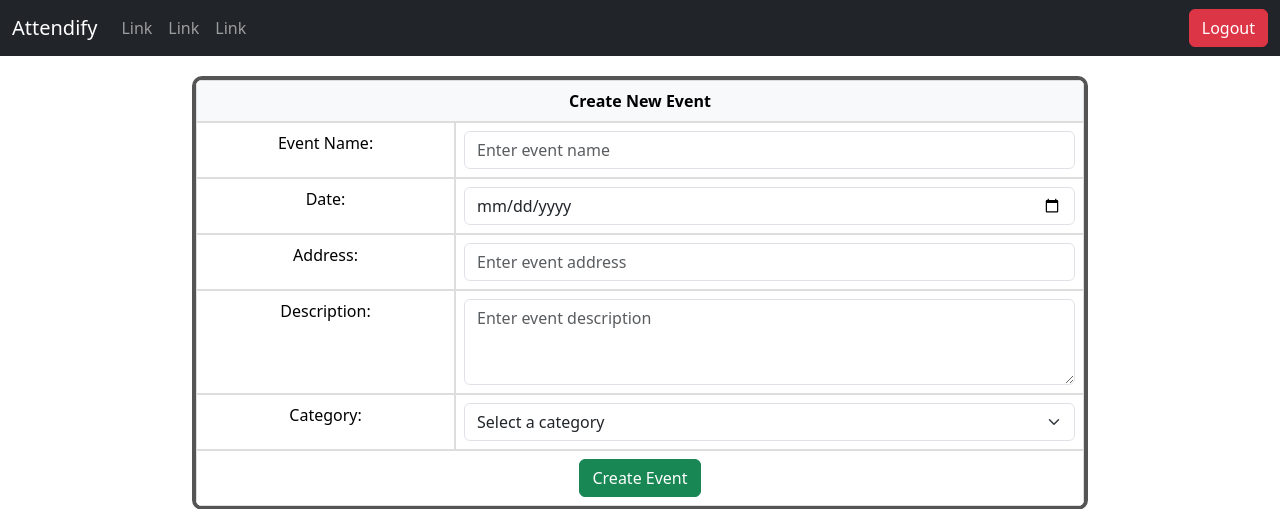
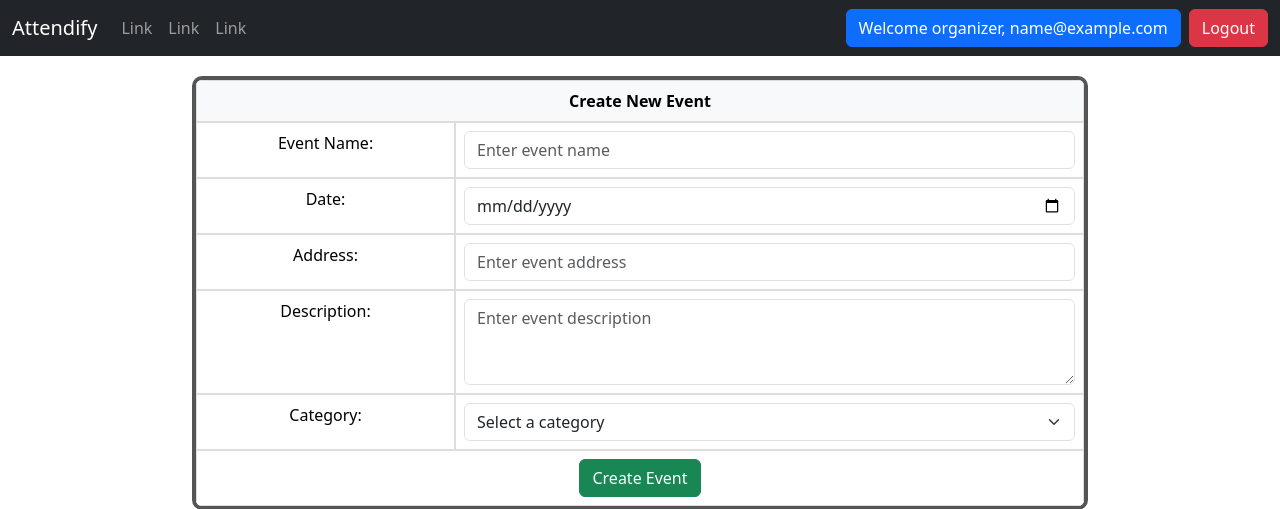
Before and after one commit to jhartne12/attendify, a PHP site: page /event.php in a window 1280 px wide. Shown: the top 509 px of the page. Run offline with PHP 8.4, Linux system fonts and the light colour scheme; the visitor is signed in with stand-in values (Sample User, id 1).

Commit message:
Added redirects to their features + A redirect to the role's welcome page.

```diff
--- a/event.php
+++ b/event.php
@@ -39,7 +39,8 @@
                         </li>
                     </ul>
                     <?php if (isset($_SESSION['username'])): ?>
-                        <a href="logout.php" class="btn btn-danger">Logout</a>
+                        <a href="welcome_<?php echo $_SESSION['role']; ?>.php" class="btn btn-primary">Welcome <?php echo htmlspecialchars($_SESSION['role']); ?>, <?php echo htmlspecialchars($_SESSION['username']); ?></a>
+                        <a href="logout.php" class="btn btn-danger ms-2">Logout</a>
                     <?php else: ?>
                         <a href="LogInPage.php" class="btn btn-primary">Login</a>
                     <?php endif; ?>
--- a/index.php
+++ b/index.php
@@ -39,7 +39,7 @@
                     </li>
                 </ul>
                 <?php if (isset($_SESSION['username'])): ?>
-                    <a href="welcome_<?php echo $_SESSION['role']; ?>.php" class="btn btn-primary">Welcome, <?php echo htmlspecialchars($_SESSION['username']); ?></a>
+                    <a href="welcome_<?php echo $_SESSION['role']; ?>.php" class="btn btn-primary">Welcome <?php echo htmlspecialchars($_SESSION['role']); ?>, <?php echo htmlspecialchars($_SESSION['username']); ?></a>
                     <a href="logout.php" class="btn btn-danger ms-2">Logout</a>
                 <?php else: ?>
                     <a href="LogInPage.php" class="btn btn-primary">Login</a>
--- a/registration.php
+++ b/registration.php
@@ -30,7 +30,8 @@
                         </li>
                     </ul>
                     <?php if (isset($_SESSION['username'])): ?>
-                        <a href="logout.php" class="btn btn-danger">Logout</a>
+                        <a href="welcome_<?php echo $_SESSION['role']; ?>.php" class="btn btn-primary">Welcome <?php echo htmlspecialchars($_SESSION['role']); ?>, <?php echo htmlspecialchars($_SESSION['username']); ?></a>
+                        <a href="logout.php" class="btn btn-danger ms-2">Logout</a>
                     <?php else: ?>
                         <a href="LogInPage.php" class="btn btn-primary">Login</a>
                     <?php endif; ?>
--- a/welcome_admin.php
+++ b/welcome_admin.php
@@ -14,6 +14,8 @@
 <body>
     <h2>Welcome, <?php echo $_SESSION['username']; ?> (Admin)</h2>
     <p>You have access to admin features.</p>
+    <a href="adminsregistration.php">Need to create a user? Click Here!</a>
+    <br>
     <a href="logout.php">Logout</a>
 </body>
 </html>
--- a/welcome_attendee.php
+++ b/welcome_attendee.php
@@ -13,6 +13,8 @@
 <body>
     <h2>Welcome, <?php echo $_SESSION['username']; ?> (Attendee)</h2>
     <p>You have access to attendee features.</p>
+    <a href="index.php">Signing up for an event? Click here!</a>
+    <br>
     <a href="logout.php">Logout</a>
 </body>
 </html>
```
